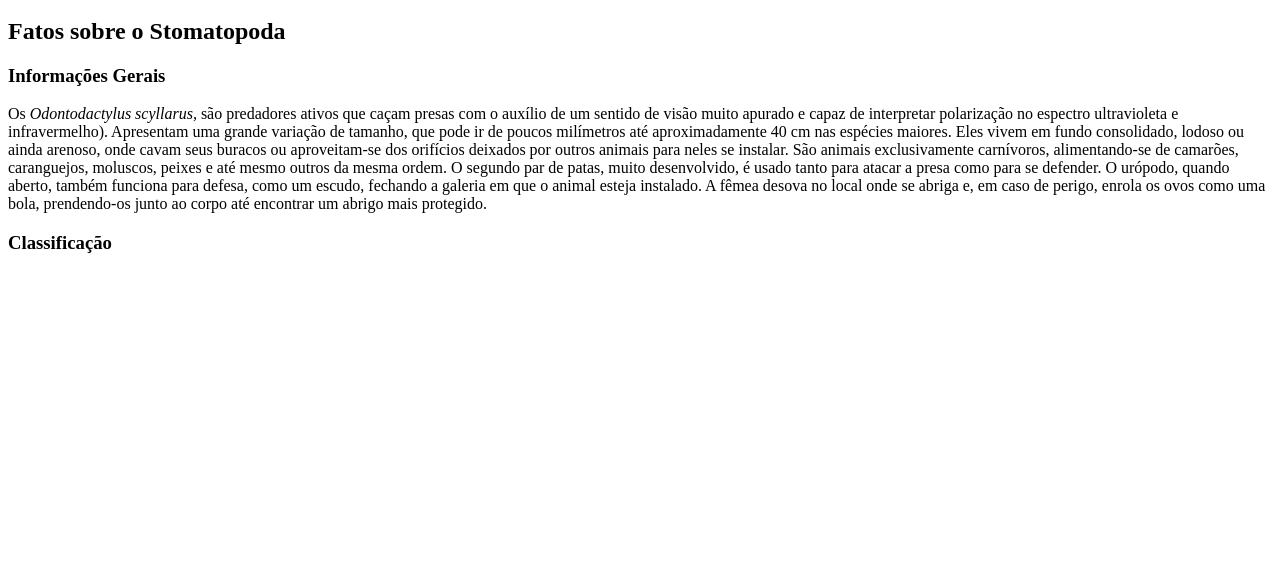
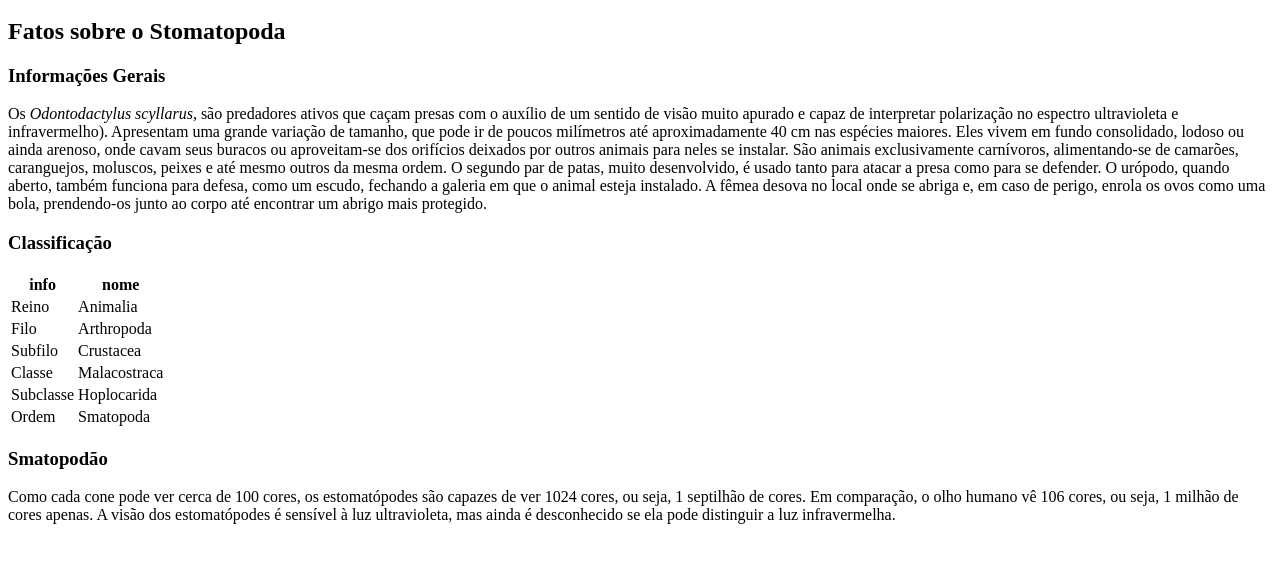
Before and after one commit to mustang-roy/Trybe-Exercicios, a plain HTML site: page 3_4/challenge-1.html in a window 1280 px wide. Shown: the part 162-724 px from the top of the page. Drawn offline with Linux system fonts and the light colour scheme.

Commit message:
add table

```diff
--- a/3_4/challenge-1.html
+++ b/3_4/challenge-1.html
@@ -29,9 +29,41 @@
         <h3>Classificação</h3>
 
         <Table>
-          <th></th>
+          <tr>
+            <th>info</th>
+            <th>nome</th>
+          </tr>
+          <tr>
+            <td>Reino</td>
+            <td>Animalia</td>
+          </tr>
+          <tr>
+            <td>Filo</td>
+            <td>Arthropoda</td>
+          </tr>
+          <tr>
+            <td>Subfilo</td>
+            <td>Crustacea</td>
+          </tr>
+          <tr>
+            <td>Classe</td>
+            <td>Malacostraca</td>
+          </tr>
+          <tr>
+            <td>Subclasse</td>
+            <td>Hoplocarida</td>
+          </tr>
+          <tr>
+            <td>Ordem</td>
+            <td>Smatopoda</td>
+          </tr>
         </Table>
-
+      </section>
+      <section>
+        <h3>Smatopodão</h3>
+        <p>
+          Como cada cone pode ver cerca de 100 cores, os estomatópodes são capazes de ver 1024 cores, ou seja, 1 septilhão de cores. Em comparação, o olho humano vê 106 cores, ou seja, 1 milhão de cores apenas. A visão dos estomatópodes é sensível à luz ultravioleta, mas ainda é desconhecido se ela pode distinguir a luz infravermelha.
+        </p>
       </section>
     </article>
 
```
